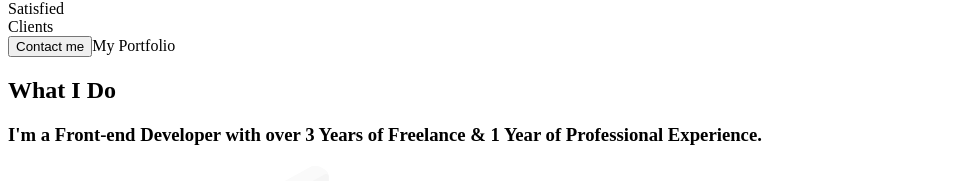
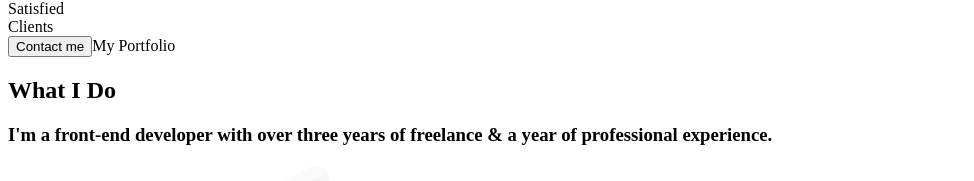
Before and after one commit to Andreyhuey/portfolio, a Next.js app: page / in a window 1280 px wide. Shown: the part 1978-2159 px from the top of the page, without its empty margins (0-974 px from the left). Built offline with nearby package versions, Linux system fonts and the light colour scheme; a web font is replaced by a local one.

Commit message:
modified

```diff
--- a/src/components/Services.jsx
+++ b/src/components/Services.jsx
@@ -55,8 +55,8 @@ export default function Services() {
           >
             <h2 className="h1 text-accent mb-6">What I Do</h2>
             <h3 className="h3 max-w-[455px] mb-16">
-              I&apos;m a Front-end Developer with over 3 Years of Freelance & 1
-              Year of Professional Experience.
+              I&apos;m a front-end developer with over three years of freelance
+              & a year of professional experience.
             </h3>
             <Image src={ab} alt="about" />
             {/* <div className="mx-auto lg:justify-center lg:align-center ">
```
